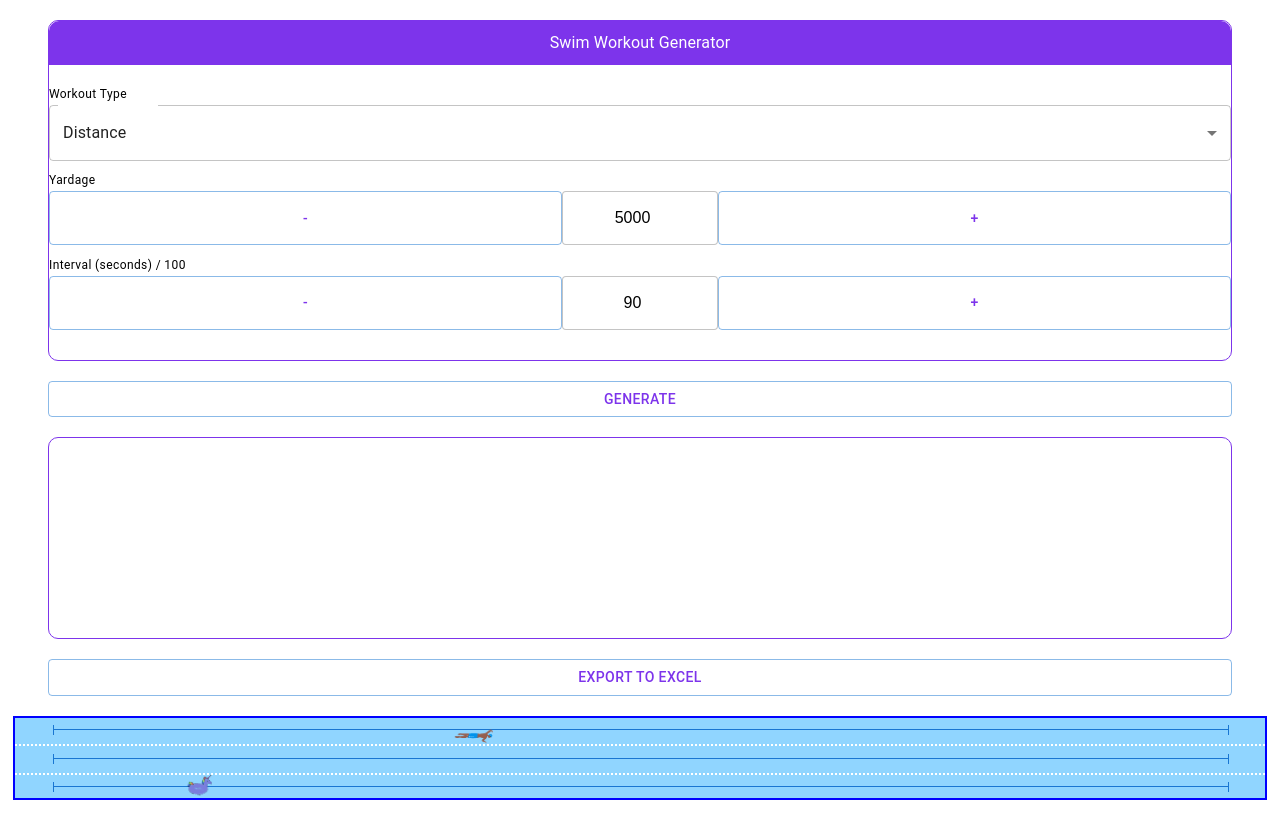
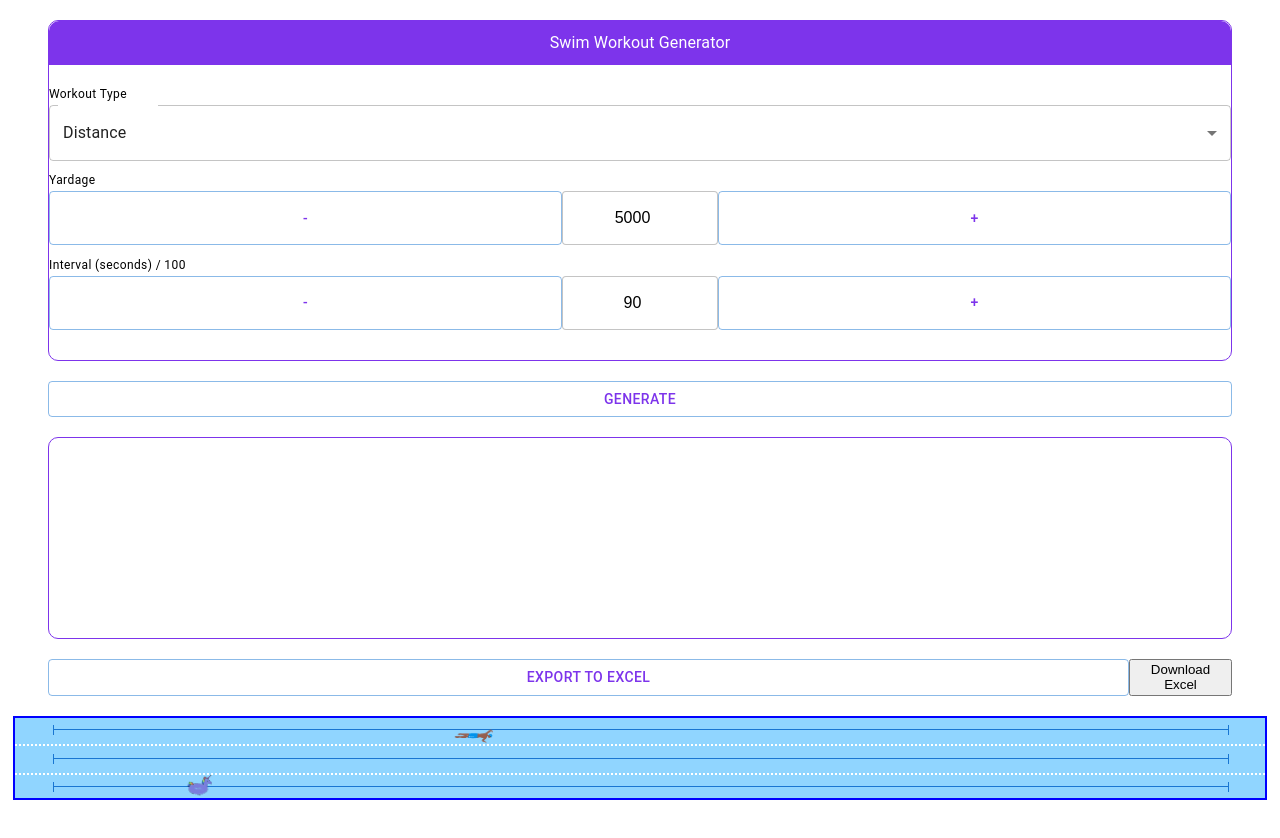
Before and after one commit to legaudinier/swimWorkouts, a React (Vite) app: page / in a window 1280 px wide. Shown: the top 838 px of the page. Built offline with nearby package versions, Linux system fonts and the light colour scheme.

Commit message:
ROUGH but we have excel excelling :)

```diff
--- a/package.json
+++ b/package.json
@@ -14,11 +14,15 @@
     "@emotion/styled": "^11.14.1",
     "@mui/material": "^7.3.8",
     "exceljs": "^4.4.0",
+    "file-saver": "^2.0.5",
+    "filesaver": "^0.0.13",
     "react": "^19.2.0",
     "react-dom": "^19.2.0"
   },
   "devDependencies": {
     "@eslint/js": "^9.39.1",
+    "@types/file-saver": "^2.0.7",
+    "@types/filesaver": "^0.0.30",
     "@types/node": "^24.12.0",
     "@types/react": "^19.2.7",
     "@types/react-dom": "^19.2.3",
--- a/src/App.tsx
+++ b/src/App.tsx
@@ -9,6 +9,7 @@ import ThresholdWorkout from './workouts/thresholdWorkout';
 import EasyWorkout from './workouts/easyWorkout';
 import { Box, Typography } from "@mui/material";
 import AnimatedPool from './animatedPool';
+import ExportToExcel from './exportToExcel'
 
 function App() {
   const [workoutType, setWorkoutType] = useState("distance");
@@ -240,6 +241,7 @@ function App() {
         <Button variant="outlined"
           sx={{ width: '100%', color: '#7d34eb' }}
         >Export to Excel</Button>
+        <ExportToExcel />
         {/* <Button variant="outlined"
           sx={{ width: '100%', color: '#7d34eb' }}
         >Email Workout</Button> */}
--- /dev/null
+++ b/src/exportToExcel.tsx
@@ -0,0 +1,145 @@
+import ExcelJS from 'exceljs';
+import { saveAs } from 'file-saver';
+
+const ExportToExcel = () => {
+  const RunExcelJSExport = () => {
+    let data = [
+      {
+        'salesman-name': "Jim Smith",
+        sales: 12345,
+        uri: "https://www.google.com",
+        'met target': true,
+        status: "Employee",
+        dob: new Date(Date.UTC(1950, 0, 1, 0, 0, 0)),
+        level: 1.1,
+        comments:
+          "This is a <b>longish</b> string of text that is intended to show wrapping. The width of the column is set to 30 so the text can&apos;t fit. It also includes some HTML that will be <i>removed</i> and HTML character encodings that will be <i>replaced</i> before export&#33;&#33;"
+      },
+      {
+        'salesman-name': "Mark Thompson",
+        sales: 1200,
+        'met target': false,
+        status: "Employee",
+        dob: new Date(Date.UTC(1961, 11, 24, 0, 0, 0)),
+        level: 1.3,
+        comments: ''
+      }
+    ];
+
+
+    let wb = new ExcelJS.Workbook();
+    let workbookName = "Sample Workbook Generated by ExcelJS.xlsx";
+    let worksheetName = "Demo Worksheet";
+    let worksheetName2 = "2nd Demo Worksheet";
+    let ws = wb.addWorksheet(worksheetName,
+      {
+        properties: {
+          tabColor: { argb: 'FFFF0000' }
+        }
+      }
+    );
+    let ws2 = wb.addWorksheet(worksheetName2);
+
+
+    ws.columns = [
+      {
+        key: "salesman-name",
+        header: "Salesman-Name",
+        width: 20
+      },
+      {
+        key: "sales",
+        header: "Sales",
+        width: 15,
+        style: { numFmt: '"£"#,##0.00;[Red]-"£"#,##0.00' }
+      },
+      {
+        key: "uri",
+        header: "URI",
+        width: 30,
+        outlineLevel: 1,
+        hidden: false
+      },
+      {
+        key: "met target",
+        header: "Met Target?",
+        width: 12,
+        style: {
+          alignment: { horizontal: "center" },
+          font: { color: { argb: "008000" } }
+        }
+      },
+      {
+        key: "status",
+        header: "Status"
+      },
+      {
+        key: "dob",
+        header: "Date of Birth",
+        width: 12,
+        style: { numFmt: "dd/mm/yyyy" }
+      },
+      {
+        key: "level",
+        header: "Level",
+        width: 5,
+        style: { numFmt: "0.0" }
+      },
+      {
+        key: "comments",
+        header: "Comments",
+        width: 30,
+        style: { alignment: { wrapText: true }, numFmt: '@' },
+        outlineLevel: 1,
+        hidden: false
+      },
+      {
+        key: "dob_linked",
+        header: "Date of Birth (Linked and Formatted)",
+        width: 35,
+        style: { numFmt: "dddd, MMMM dd, yyyy" },
+        outlineLevel: 2,
+        hidden: false
+      },
+
+    ];
+
+    ws.getRow(1).font = { bold: true };
+    ws.getCell("B1").alignment = { horizontal: "right" };
+    ws.getCell('F1').alignment = { textRotation: 90 };
+
+    ws.addRows(data);
+
+    ws.getCell("C2").value = {
+      text: "www.google.com",
+      hyperlink: "http://www.google.com",
+      tooltip: "Click to go to google.com"
+    };
+    ws.getCell("C2").font = {
+      color: { argb: "0000FF" },
+      underline: true
+    };
+
+    let totCell = "B" + (data.length + 2);
+    let totFormula = "SUM(B2:B" + (data.length + 1) + ")";
+    ws.getCell(totCell).value = { formula: totFormula };
+    ws.getCell(totCell).border = {
+      top: { style: "thin" },
+      bottom: { style: "double" }
+    };
+
+    wb.xlsx.writeBuffer()
+      .then(function (buffer) {
+        saveAs(
+          new Blob([buffer], { type: "application/octet-stream" }),
+          workbookName
+        );
+      });
+  }
+
+  return (
+    <button onClick={() => RunExcelJSExport()}>Download Excel</button>
+  );
+};
+
+export default ExportToExcel;
```
Also changed, not shown: 1 other file (tests, documents, lock files or other folders).
